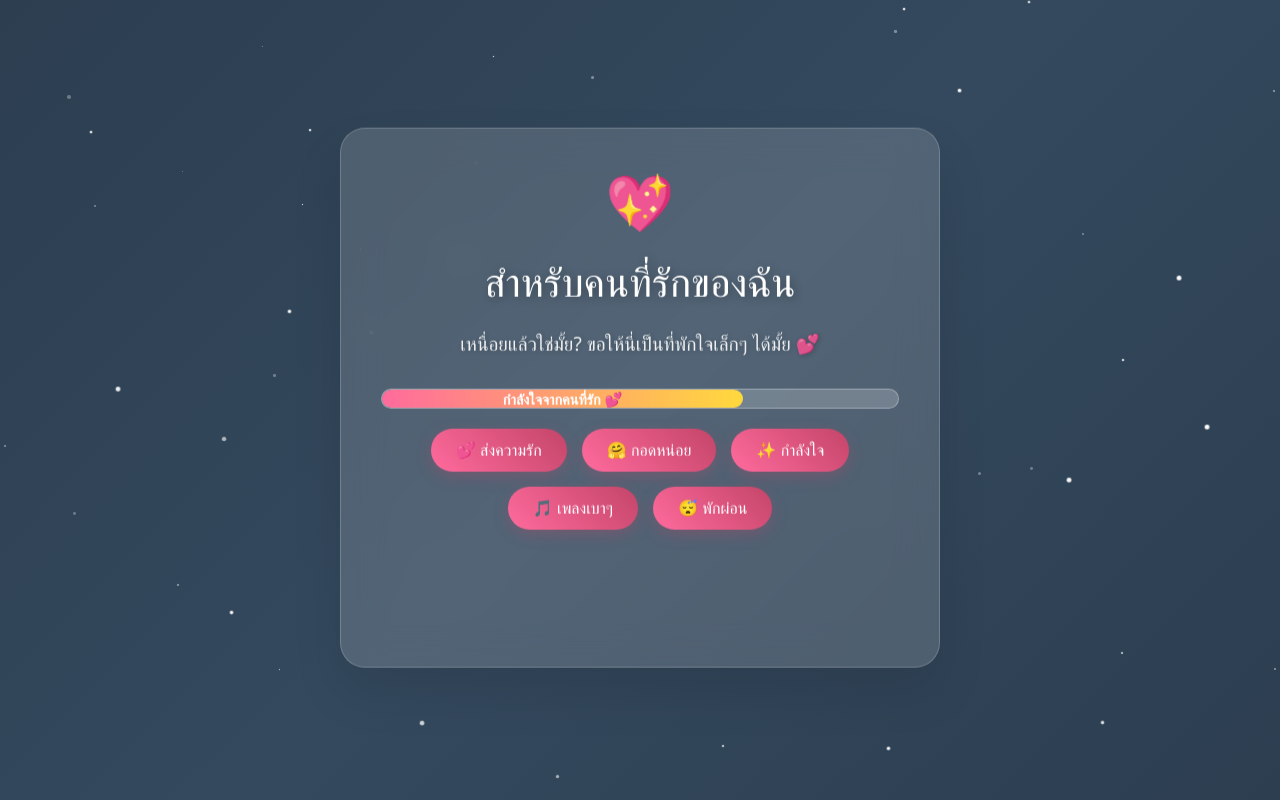
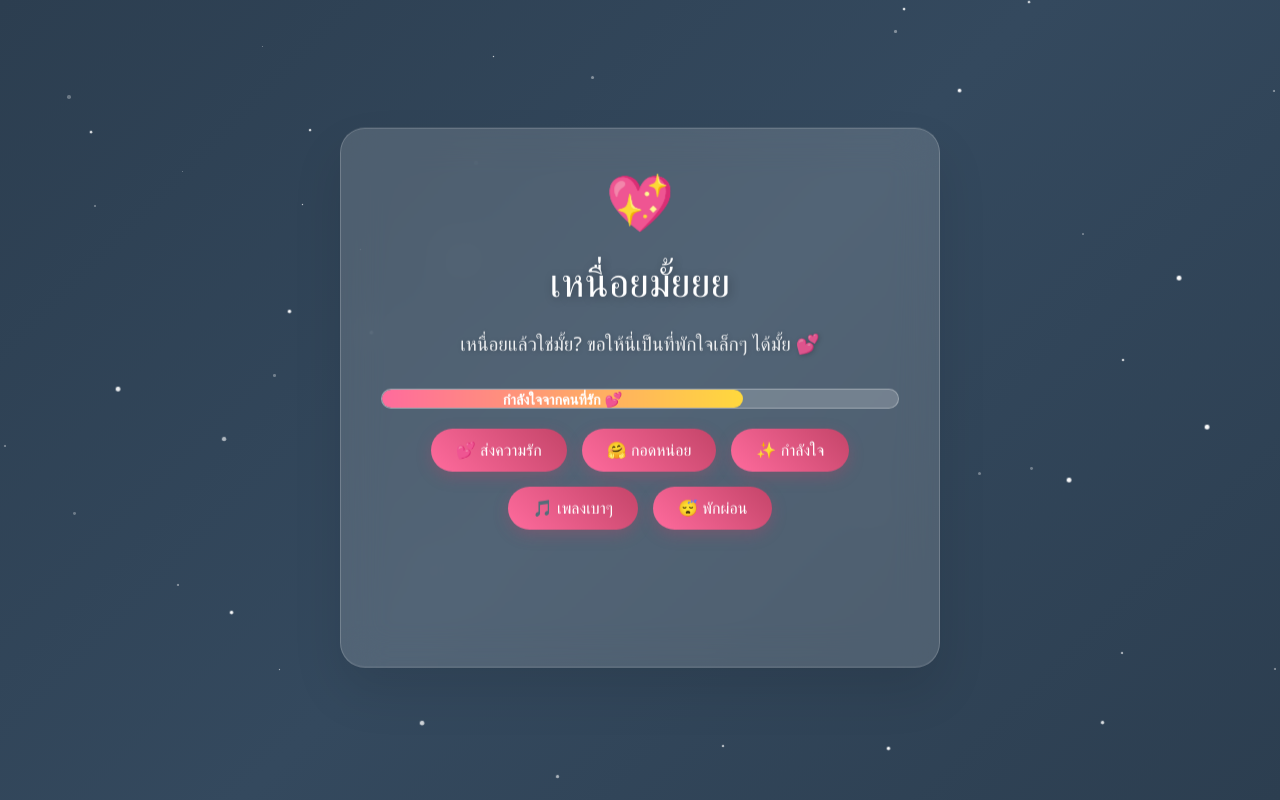
Before and after one commit to Sure153486/fanggg, a plain HTML site: page index.html in a window 1280 px wide. Drawn offline with Linux system fonts and the light colour scheme.

Commit message:
Update index.html

```diff
--- a/index.html
+++ b/index.html
@@ -236,7 +236,7 @@
 
     <div class="container">
         <div class="heart">💖</div>
-        <h1>สำหรับคนที่รักของฉัน</h1>
+        <h1>เหนื่อยมั้ยยย</h1>
         <div class="message">
             เหนื่อยแล้วใช่มั้ย? ขอให้นี่เป็นที่พักใจเล็กๆ ได้มั้ย 💕<br>
         </div>
```
